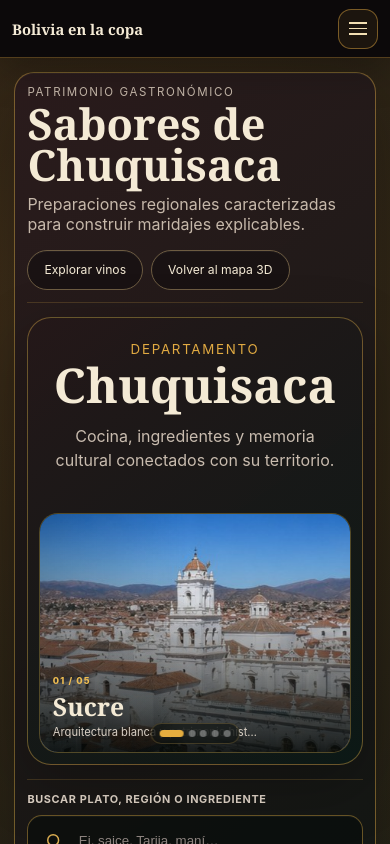
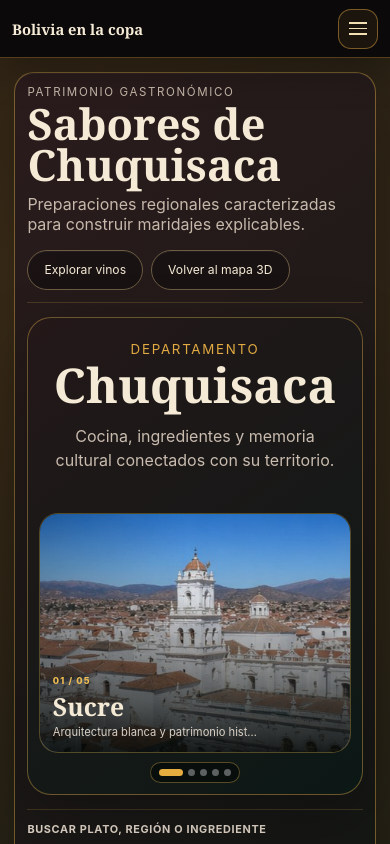
Before and after one commit to alancerDEV01/Vinos_ISara, a Next.js app in the folder apps/web/: page /platos in a window 390 px wide. Both pictures are taken after a click on the button "Chuquisaca". Shown: the top 844 px of the page. Built offline with nearby package versions, Linux system fonts and the light colour scheme.

Commit message:
fix: move mobile carousel pagination and remove duplicate dish

```diff
--- a/apps/web/src/app/platos/page.tsx
+++ b/apps/web/src/app/platos/page.tsx
@@ -22,6 +22,7 @@ export default function DishesPage() {
     return (department === "Todos" || dish.department === department) && haystack.includes(query.toLowerCase().trim());
   }), [department, query]);
   const active = visible.find((dish) => dish.id === selected) ?? visible[0] ?? dishes[0];
+  const alternatives = visible.filter((dish) => dish.id !== active.id);
   const pairings = useMemo(() => rankWinesForDish(active, wines).slice(0, 3), [active]);
   const selectDish = (id: string) => {
     setSelected(id);
@@ -42,13 +43,12 @@ export default function DishesPage() {
         </section>
       </section>
       <div className="dishLayout">
-        <section className="dishGrid" aria-label={`${visible.length} platos encontrados`}>
-          {visible.map((dish) => <button className={`dishCard${active.id === dish.id ? " active" : ""}`} key={dish.id} onClick={() => selectDish(dish.id)} type="button">
+        {alternatives.length ? <section className="dishGrid" aria-label={`${alternatives.length} platos alternativos`}>
+          {alternatives.map((dish) => <button className="dishCard" key={dish.id} onClick={() => selectDish(dish.id)} type="button">
             {dish.image ? <img alt={dish.imageAlt ?? ""} src={dish.image} /> : <GeneratedDishImage cell={generatedDishCells[dish.id] ?? 0} />}
             <span className="dishCardOverlay"><small>{dish.department}</small><strong>{dish.name}</strong><span>{dish.region}</span></span>
           </button>)}
-          {!visible.length ? <p className="emptyCatalog">No encontramos platos con esos filtros.</p> : null}
-        </section>
+        </section> : null}
         <aside className="dishProfile" key={active.id} ref={profileRef}>
           <div className="dishProfileBody">
             <div className="profileLead dishProfileLead">
--- a/apps/web/src/app/styles.css
+++ b/apps/web/src/app/styles.css
@@ -378,3 +378,10 @@ h1 { font-family: Georgia, serif; font-size: clamp(3rem, 8vw, 6.5rem); line-heig
 .journeyEmblem svg { width:28px; height:28px; }
 .scene.journey-active .mapLabel,.scene.journey-active .mapStatus,.scene.journey-active .mapOverlayPanel { visibility:hidden!important; opacity:0!important; }
 .scene.journey-active .territoryJourney { z-index:500; }
+
+/* En móvil, la paginación vive debajo de la imagen y nunca tapa su texto. */
+@media (max-width:700px) {
+  .catalogIntroPanel .regionArrivalCarousel { display:grid; }
+  .catalogIntroPanel .regionArrivalControls { position:static; right:auto; bottom:auto; justify-self:center; margin:.55rem auto 0; transform:none; }
+  .catalogIntroPanel .regionArrivalControls>div { background:rgba(7,12,11,.78); border-color:rgba(238,192,91,.34); }
+}
```
